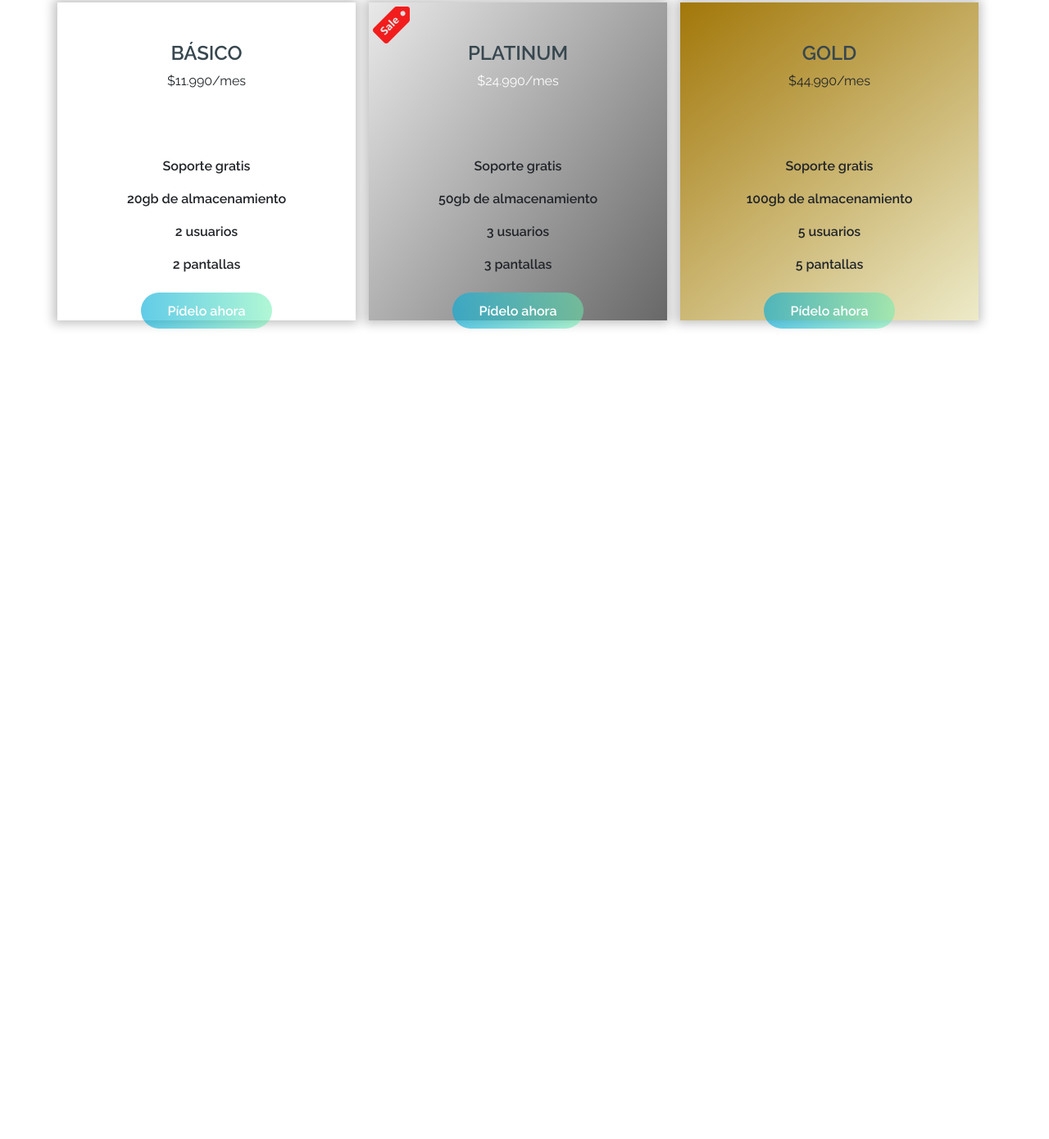
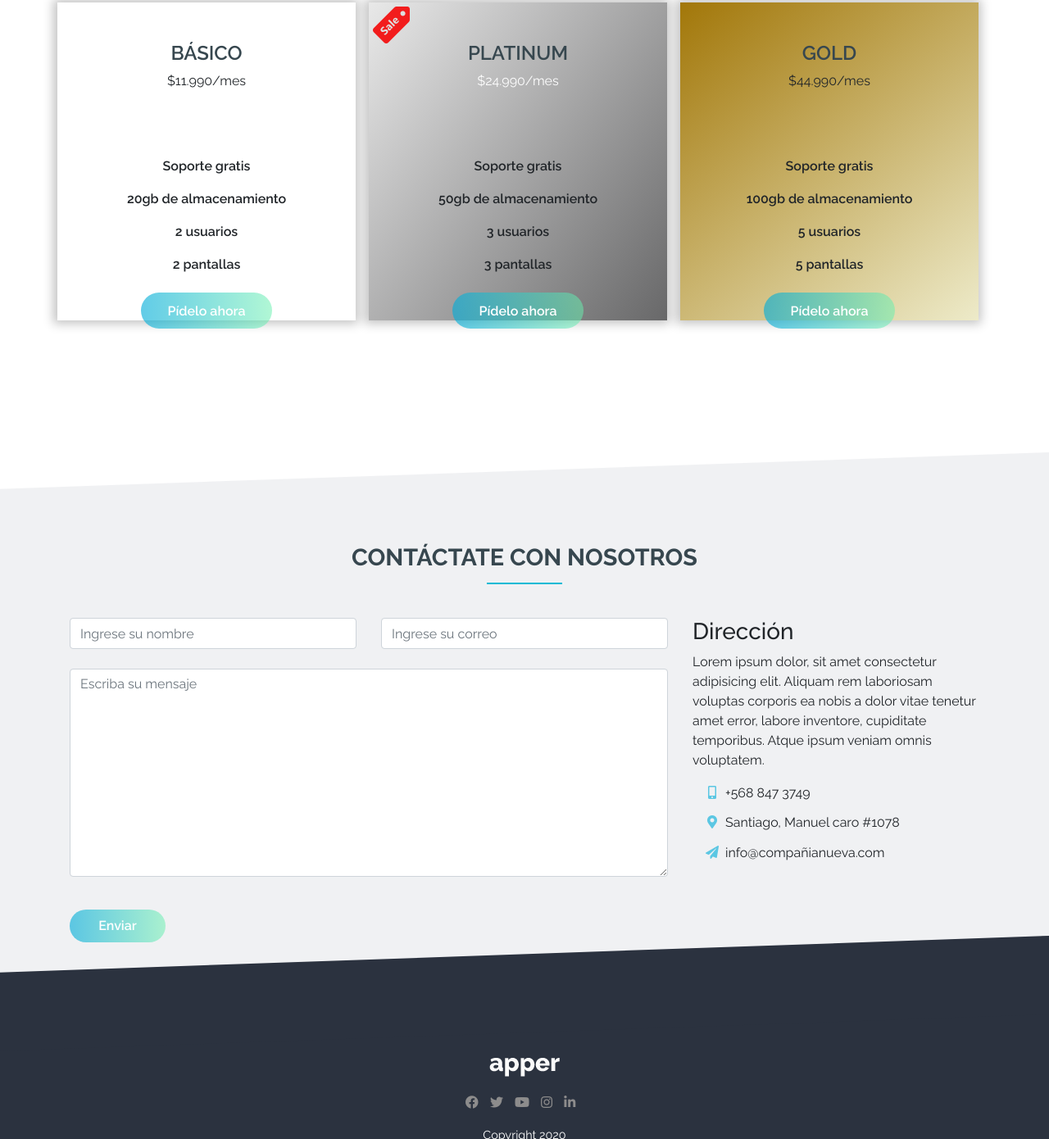
Before and after one commit to 0PabloTapia/appernew, a plain HTML site: page index.html in a window 1280 px wide. Shown: the part 2830-4220 px from the top of the page at 82% size. Before the commit the page ends 3333 px from the top, so only its background shows below. Drawn offline with nearby package versions, Linux system fonts and the light colour scheme.

Commit message:
sections_and_responsiveness

```diff
--- a/css/responsive.css
+++ b/css/responsive.css
@@ -0,0 +1,66 @@
+@media (max-width: 992px) {
+
+    .navbar-collapse {
+        background: rgba(0,172,217,1);
+        padding-left: 1rem;
+    }
+
+}
+
+@media (max-width: 768px) {
+
+    /* Hero section */
+    .image-box {
+        display: none;
+    }
+
+    /* sección características */
+    #caracteristicas .device img {
+        margin-bottom: 2rem;
+    }
+
+    /* Sección formulario */
+    #contacto .address {
+        margin-top: 2rem;
+    }
+
+    /* sección del footer */
+    .footer-logo {
+        margin-top: -1rem;
+    }
+
+}
+
+@media (max-width: 768px) {
+
+    /* Hero */
+    .main-hero-content h1 {
+        text-align: center;
+    }
+
+    .main-hero-content p {
+        text-align: center;
+    }
+
+    .hero-buttons {
+        text-align: center;
+        padding-bottom: 2rem;
+    }
+
+    /*caracteristicas*/
+    #caracteristicas {
+        margin-top: 0;
+    }
+
+    /* planes */
+    #precios .pricing-table {
+        width: calc(80%/ 1);
+        margin-top: 2rem;
+        margin-right: auto;
+        margin-left: auto;
+    }
+
+    #precios .pricing-table:nth-child(1) {
+        margin-top: -2rem;
+    }
+}
--- a/css/style.css
+++ b/css/style.css
@@ -83,6 +83,11 @@ h2.section-title-heading {
 
 .navbar-light .navbar-nav .nav-link:hover {
     color: #27778b;
+}
+
+.navbar.active {
+    background-color: rgba(0,172,217, 0.7);
+    box-shadow: 1px 2px 10px rgba(0,0,0,0.1);
 }
 
 /* Hero section */
@@ -361,3 +366,89 @@ h2.section-title-heading {
     background: rgb(162,119,9);
 background: linear-gradient(141deg, rgba(162,119,9,1) 0%, rgba(173,160,5,0.21612394957983194) 100%, rgba(250,250,247,0.6839110644257703) 100%);
 }
+
+/* Formulario de contacto */
+
+#contacto {
+    background-color: #f0f1f3;
+    padding-bottom: 5rem;
+    padding-top: 8rem;
+    position: relative;
+}
+
+#contacto::before {
+    content: '';
+    position: absolute;
+    background-color: #ffffff;
+    width: 100%;
+    height: 20%;
+    transform: skewY(-2deg);
+    transform-origin: top right;
+    top: -6rem;
+    right: 0;
+    left: 0;
+}
+
+.btn-contact {
+    background: linear-gradient(to right, rgba(0,172,217, 0.62), rgba(105,240,174, 0.52));
+    padding: .5rem 2.2rem;
+    color: #ffffff;
+    font-weight: 600;
+    border-radius: 2rem;
+    border: none;
+}
+
+.btn-contact:hover {
+    background: #ffffff;
+    color: rgba(0,172,217, 0.62);
+    border: 2px solid rgba(0,172,217, 0.62);
+}
+
+#contacto .contact-details ul li {
+    padding-bottom: .8rem;
+}
+
+#contacto .contact-details ul li i {
+    color: rgba(0,172,217, 0.62);
+}
+
+/* Footer */
+
+#footer {
+    background-color: #2b323f;
+    padding-top: 6rem;
+    padding-bottom: 2rem;
+    position: relative;
+}
+
+#footer::before {
+    content: '';
+    position: absolute;
+    background-color: #2b323f;
+    width: 100%;
+    height: 45%;
+    transform: skewY(-2deg);
+    transform-origin: top right;
+    top: -5.5rem;
+    right: 0;
+    left: 0;
+}
+
+#footer .footer-logo img {
+    margin-top: -4.5rem;
+}
+
+#footer .social-icons {
+    margin-top: -1rem;
+}
+
+#footer .social-icons a {
+    margin-right: 10px;
+    color: #8d8c8c;
+}
+
+.copyright p {
+    margin-top: 1rem;
+    color: #ffffff;
+    font-size: .9rem;
+}
--- a/index.html
+++ b/index.html
@@ -146,7 +146,7 @@
                     </div>
                 <div class="feature-block mt-5">
                         <img src="img/featureicon4.png" alt="">
-                        <h3 class="text-center">Interfaz agradable</h3>
+                        <h3 class="text-center">Interfaz amigable</h3>
                         <p>Lorem ipsum dolor sit amet consectetur adipisicing elit. Ipsa necessitatibus nemo delectus quam animi aspernatur explicabo facere beatae sapiente, in possimus atque iusto rerum nihil suscipit cupiditate laboriosam, sunt velit.</p>
                     </div>
                 </div>
@@ -263,6 +263,85 @@
 
     </section>
 
+        <!-- Formulario de Contacto-->
+    <section id="contacto">
+
+        <div class="container">
+
+            <div class="row section-title justify-content-center">
+                <h2 class="section-title-heading">Contáctate con nosotros</h2>
+            </div>
+
+            <div class="row mt-5">
+
+                <div class="col-md-8">
+                    <div class="contact-form">
+                        <form action="#">
+                            <div class="row">
+                                <div class="col">
+                                    <input type="text" class="form-control" placeholder="Ingrese su nombre">
+                                </div>
+                                <div class="col">
+                                    <input type="email" class="form-control" placeholder="Ingrese su correo">
+                                </div>
+                            </div>
+                            <div class="form-group mt-4">
+                                <textarea class="form-control" rows="10" placeholder="Escriba su mensaje"></textarea>
+                            </div>
+                            <button type="submit" class="btn btn-contact mt-4">Enviar</button>
+                        </form>
+                    </div>
+                </div>
+
+                <div class="col-md-4">
+                    <div class="address">
+                        <h3>Dirección</h3>
+                        <p>Lorem ipsum dolor, sit amet consectetur adipisicing elit. Aliquam rem laboriosam voluptas corporis ea nobis a dolor vitae tenetur amet error, labore inventore, cupiditate temporibus. Atque ipsum veniam omnis voluptatem.</p>
+                    </div>
+                    <div class="contact-details">
+                        <ul class="fa-ul">
+                            <li><span class="fa-li"><i class="fas fa-mobile-alt"></i></span> +568 847 3749</li>
+                            <li><span class="fa-li"><i class="fas fa-map-marker-alt"></i></span> Santiago, Manuel caro #1078</li>
+                            <li><span class="fa-li"><i class="fas fa-paper-plane"></i></span> info@compañianueva.com</li>
+                        </ul>
+                    </div>
+
+                </div>
+
+            </div>
+
+        </div>
+
+    </section>
+
+    <!-- Sección footer -->
+
+    <footer id="footer">
+
+        <div class="container">
+
+            <div class="row d-flex flex-column align-items-center">
+
+                <div class="footer-logo">
+                    <img src="img/logo.png" alt="">
+                </div>
+                <div class="social-icons">
+                    <a href=""><i class="fab fa-facebook"></i></a>
+                    <a href=""><i class="fab fa-twitter"></i></a>
+                    <a href=""><i class="fab fa-youtube"></i></a>
+                    <a href=""><i class="fab fa-instagram"></i></a>
+                    <a href=""><i class="fab fa-linkedin-in"></i></a>
+                </div>
+                <div class="copyright text-center">
+                    <p>Copyright 2020</p>
+                </div>
+
+            </div>
+
+        </div>
+
+    </footer>
+
 
     <script src="https://code.jquery.com/jquery-3.5.1.slim.min.js"></script>
     <script src="https://cdn.jsdelivr.net/npm/popper.js@1.16.1/dist/umd/popper.min.js"></script>
--- a/js/custom.js
+++ b/js/custom.js
@@ -0,0 +1,11 @@
+$(function () {
+
+    $(window).on('scroll', function() {
+        if($(window).scrollTop() > 10) {
+            $('.navbar').addClass('active')
+        } else {
+            $('.navbar').removeClass('active');
+        }
+    });
+
+});
```
